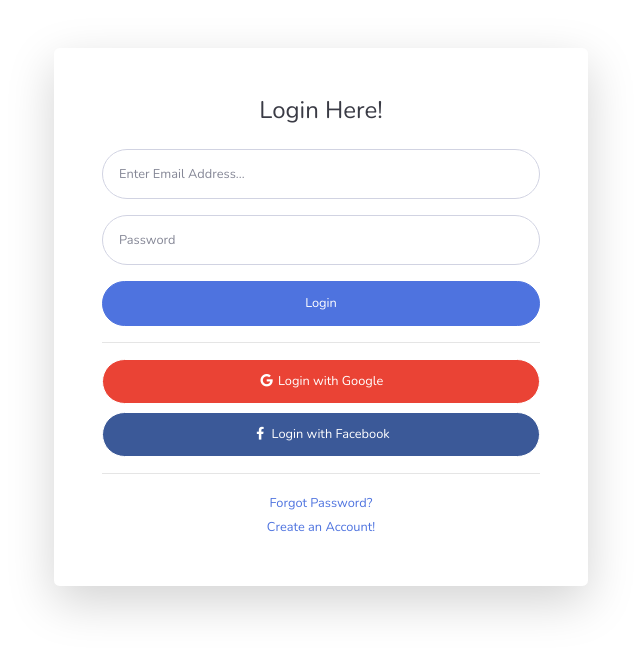
After one commit to michaelik/AdminDashboard-PHP, a PHP site: page /login.php in a window 1280 px wide. The commit adds this page. Shown: the top 654 px of the page, without its empty margins (319-959 px from the left). Run offline with PHP 8.4, Linux system fonts and the light colour scheme.

Commit message:
Login and Logout System with Session/Security

```diff
--- a/inc/footer.php
+++ b/inc/footer.php
@@ -1,4 +1,4 @@
-      <!-- Footer -->
+    <!-- Footer -->
       <footer class="sticky-footer bg-white">
         <div class="container my-auto">
           <div class="copyright text-center my-auto">
--- a/inc/header.php
+++ b/inc/header.php
@@ -18,9 +18,6 @@
   <!-- Custom styles for this template-->
   <link href="css/sb-admin-2.min.css" rel="stylesheet">
 
-  <!-- Bootstrap core stylesheet -->
-  <link href="vendor/bootstrap/css/bootstrap.min.css" rel="stylesheet">
-
   <!-- Custom styles for this page -->
   <link href="vendor/datatables/dataTables.bootstrap4.min.css" rel="stylesheet">
 
--- a/inc/scripts.php
+++ b/inc/scripts.php
@@ -1,7 +1,6 @@
   <!-- Bootstrap core JavaScript-->
   <script src="vendor/jquery/jquery.min.js"></script>
   <script src="vendor/bootstrap/js/popper.min.js"></script>
-  <script src="vendor/bootstrap/js/bootstrap.min.js"></script>
   <script src="vendor/bootstrap/js/bootstrap.bundle.min.js"></script>
 
   <!-- Core plugin JavaScript-->
--- a/index.php
+++ b/index.php
@@ -1,4 +1,5 @@
 <?php
+include('security.php');
 include('inc/header.php');
 include('inc/navbar.php');
 ?>
--- /dev/null
+++ b/login.php
@@ -0,0 +1,73 @@
+<?php
+session_start();
+include('inc/header.php');
+?>
+
+<div class="container">
+
+<!-- Outer Row -->
+<div class="row justify-content-center">
+
+  <div class="col-xl-6 col-lg-6 col-md-6">
+
+    <div class="card o-hidden border-0 shadow-lg my-5">
+      <div class="card-body p-0">
+        <!-- Nested Row within Card Body -->
+        <div class="row">
+          <div class="col-lg-12">
+            <div class="p-5">
+              <div class="text-center">
+                <h1 class="h4 text-gray-900 mb-4">Login Here!</h1>
+                <?php
+                  if(isset($_SESSION['status']) && $_SESSION['status'] != '')
+                   {
+                     echo '<h2 class="bg-danger text-white">'.$_SESSION['status'].'</h2>';
+                     unset($_SESSION['status']);
+                   }
+                ?>
+              </div>
+              <form class="user" action="login_handler.php" method="POST">
+
+                <div class="form-group">
+                  <input type="email" name="email" class="form-control form-control-user" id="exampleInputEmail" aria-describedby="emailHelp" placeholder="Enter Email Address...">
+                </div>
+                <div class="form-group">
+                  <input type="password" name="password" class="form-control form-control-user" id="exampleInputPassword" placeholder="Password">
+                </div>
+                <button type="submit" name="login_btn" class="btn btn-primary btn-user btn-block text-white">Login</button>
+
+                <hr>
+                <a href="#" class="btn btn-google btn-user btn-block">
+                  <i class="fab fa-google fa-fw"></i> Login with Google
+                </a>
+                <a href="#" class="btn btn-facebook btn-user btn-block">
+                  <i class="fab fa-facebook-f fa-fw"></i> Login with Facebook
+                </a>
+
+              </form>
+
+              <hr>
+              <div class="text-center">
+                <a class="small" href="forgot-password.html">Forgot Password?</a>
+              </div>
+              <div class="text-center">
+                <a class="small" href="register.html">Create an Account!</a>
+              </div>
+            </div>
+          </div>
+        </div>
+      </div>
+    </div>
+
+  </div>
+
+</div>
+
+</div>
+
+<?php
+include('inc/scripts.php');
+?>
+   </div>
+</body>
+</html>
```
Also changed, not shown: code.php (+10 -4 lines), inc/navbar.php (+6 -2 lines), login_handler.php (added, +58 -0 lines), logout_handler.php (added, +12 -0 lines), register.php (+8 -3 lines), register_edit.php (+12 -1 lines), security.php (added, +14 -0 lines).
